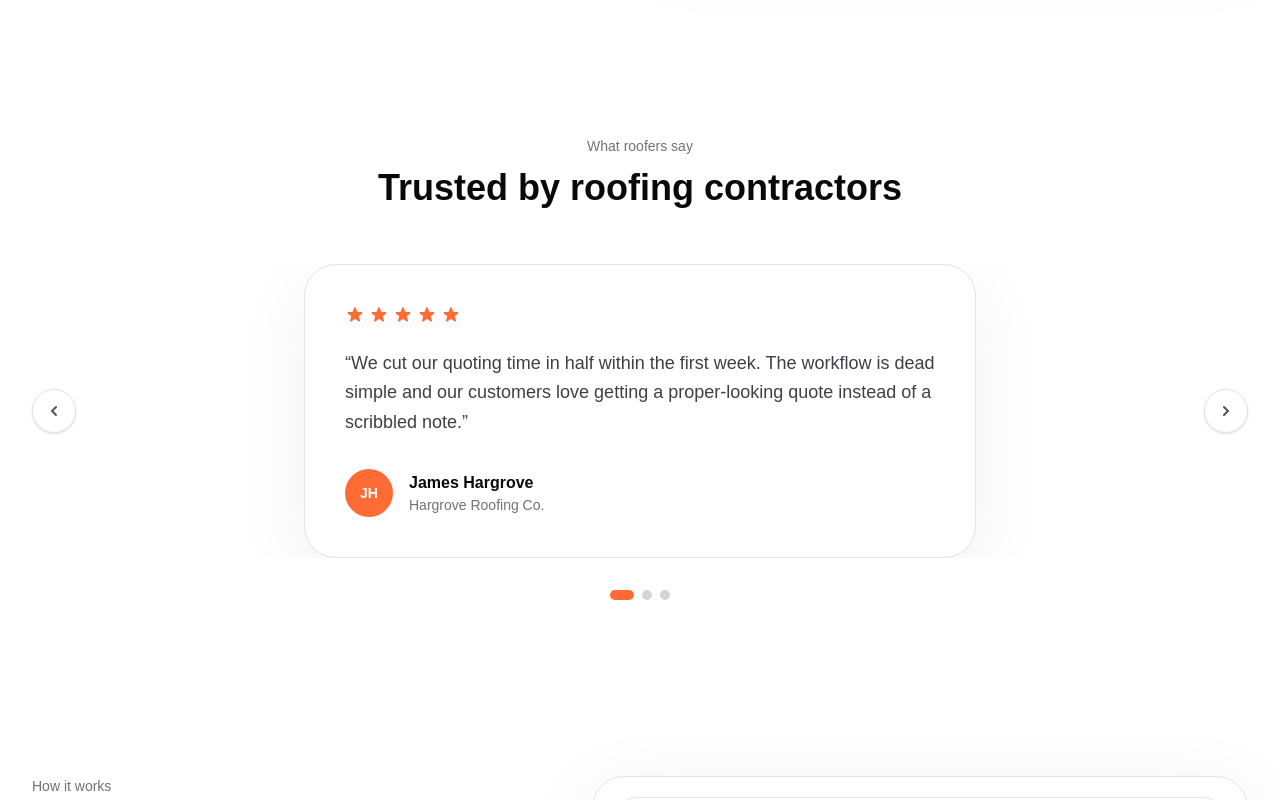
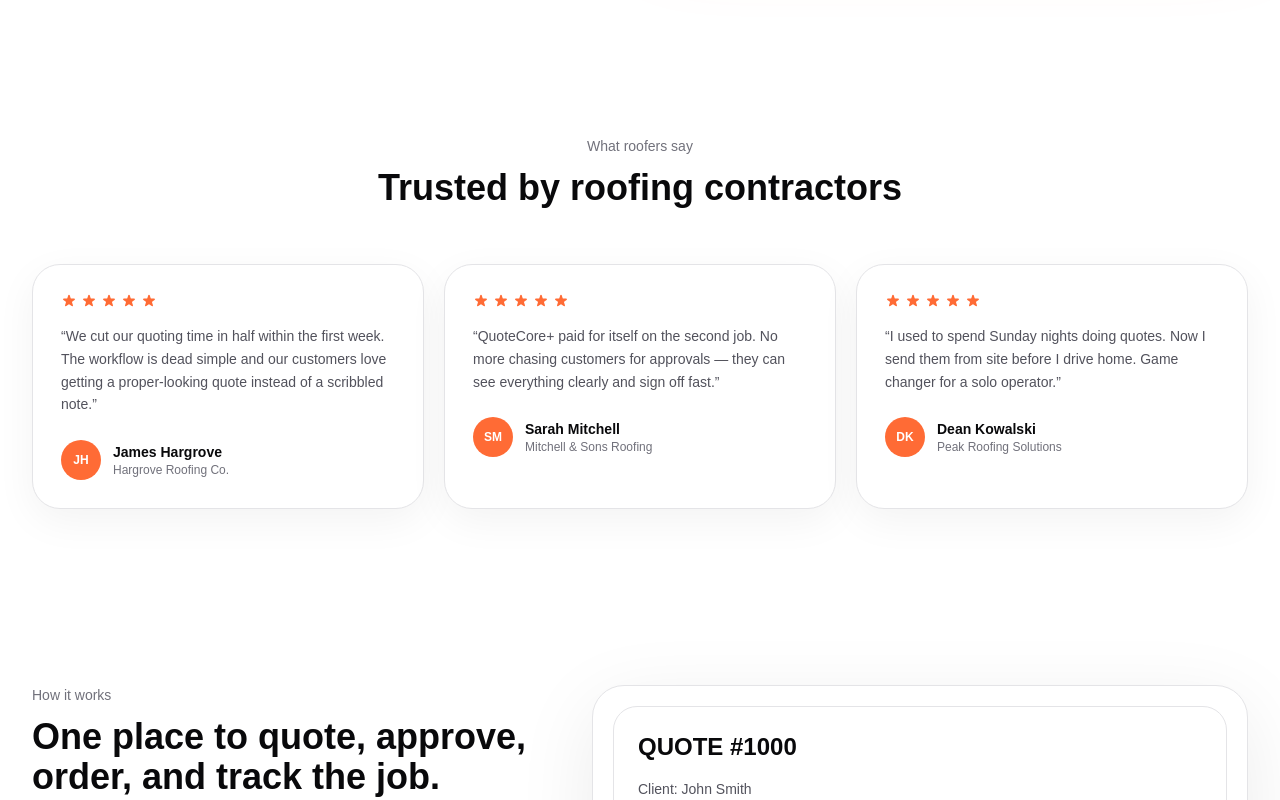
Before and after one commit to barrytheai/quotecore, a Next.js app: page / in a window 1280 px wide. Shown: the part 633-1433 px from the top of the page. Built offline with nearby package versions, Linux system fonts and the light colour scheme.

Commit message:
feat: testimonials - 3-column grid layout

```diff
--- a/app/page.tsx
+++ b/app/page.tsx
@@ -6,7 +6,6 @@ export default function HomePage() {
   const videoRef = useRef<HTMLVideoElement | null>(null);
   const [isMuted, setIsMuted] = useState(true);
   const [isPaused, setIsPaused] = useState(false);
-  const [activeTestimonial, setActiveTestimonial] = useState(0);
 
   const toggleMute = () => {
     const video = videoRef.current;
@@ -284,79 +283,35 @@ export default function HomePage() {
             <h2 className="mt-3 text-3xl font-semibold sm:text-4xl">Trusted by roofing contractors</h2>
           </div>
 
-          <div className="relative mt-14">
-            {/* Cards */}
-            <div className="overflow-hidden">
+          <div className="mt-14 grid grid-cols-1 gap-5 sm:grid-cols-3">
+            {testimonials.map((t) => (
               <div
-                className="flex transition-transform duration-500 ease-in-out"
-                style={{ transform: `translateX(-${activeTestimonial * 100}%)` }}
+                key={t.name}
+                className="pill-shimmer rounded-[1.75rem] border border-zinc-200 bg-white p-7 shadow-[0_12px_40px_rgba(0,0,0,0.05)]"
               >
-                {testimonials.map((t) => (
-                  <div key={t.name} className="w-full shrink-0 px-4">
-                    <div className="pill-shimmer mx-auto max-w-2xl rounded-[2rem] border border-zinc-200 bg-white p-10 shadow-[0_20px_80px_rgba(0,0,0,0.06)]">
                 {/* Stars */}
                 <div className="flex gap-1">
                   {[...Array(5)].map((_, i) => (
-                          <svg key={i} className="h-5 w-5 text-[#FF6B35]" viewBox="0 0 20 20" fill="currentColor">
+                    <svg key={i} className="h-4 w-4 text-[#FF6B35]" viewBox="0 0 20 20" fill="currentColor">
                       <path d="M9.049 2.927c.3-.921 1.603-.921 1.902 0l1.07 3.292a1 1 0 00.95.69h3.462c.969 0 1.371 1.24.588 1.81l-2.8 2.034a1 1 0 00-.364 1.118l1.07 3.292c.3.921-.755 1.688-1.54 1.118l-2.8-2.034a1 1 0 00-1.175 0l-2.8 2.034c-.784.57-1.838-.197-1.539-1.118l1.07-3.292a1 1 0 00-.364-1.118L2.98 8.72c-.783-.57-.38-1.81.588-1.81h3.461a1 1 0 00.951-.69l1.07-3.292z" />
                     </svg>
                   ))}
                 </div>
 
                 {/* Quote */}
-                      <p className="mt-6 text-lg leading-relaxed text-zinc-700">&ldquo;{t.quote}&rdquo;</p>
+                <p className="mt-4 text-sm leading-relaxed text-zinc-600">&ldquo;{t.quote}&rdquo;</p>
 
                 {/* Author */}
-                      <div className="mt-8 flex items-center gap-4">
-                        <div className="flex h-12 w-12 shrink-0 items-center justify-center rounded-full bg-[#FF6B35] text-sm font-semibold text-white">
+                <div className="mt-6 flex items-center gap-3">
+                  <div className="flex h-10 w-10 shrink-0 items-center justify-center rounded-full bg-[#FF6B35] text-xs font-semibold text-white">
                     {t.initials}
                   </div>
                   <div>
-                          <p className="font-semibold text-zinc-950">{t.name}</p>
-                          <p className="text-sm text-zinc-500">{t.business}</p>
+                    <p className="text-sm font-semibold text-zinc-950">{t.name}</p>
+                    <p className="text-xs text-zinc-500">{t.business}</p>
                   </div>
                 </div>
               </div>
-                  </div>
-                ))}
-              </div>
-            </div>
-
-            {/* Prev / Next arrows */}
-            <button
-              type="button"
-              onClick={() => setActiveTestimonial((p) => (p - 1 + testimonials.length) % testimonials.length)}
-              className="absolute left-0 top-1/2 -translate-y-1/2 inline-flex h-11 w-11 items-center justify-center rounded-full border border-zinc-200 bg-white shadow-sm transition-colors hover:bg-zinc-50"
-              aria-label="Previous testimonial"
-            >
-              <svg className="h-5 w-5 text-zinc-600" viewBox="0 0 20 20" fill="currentColor">
-                <path fillRule="evenodd" d="M12.707 5.293a1 1 0 010 1.414L9.414 10l3.293 3.293a1 1 0 01-1.414 1.414l-4-4a1 1 0 010-1.414l4-4a1 1 0 011.414 0z" clipRule="evenodd" />
-              </svg>
-            </button>
-            <button
-              type="button"
-              onClick={() => setActiveTestimonial((p) => (p + 1) % testimonials.length)}
-              className="absolute right-0 top-1/2 -translate-y-1/2 inline-flex h-11 w-11 items-center justify-center rounded-full border border-zinc-200 bg-white shadow-sm transition-colors hover:bg-zinc-50"
-              aria-label="Next testimonial"
-            >
-              <svg className="h-5 w-5 text-zinc-600" viewBox="0 0 20 20" fill="currentColor">
-                <path fillRule="evenodd" d="M7.293 14.707a1 1 0 010-1.414L10.586 10 7.293 6.707a1 1 0 011.414-1.414l4 4a1 1 0 010 1.414l-4 4a1 1 0 01-1.414 0z" clipRule="evenodd" />
-              </svg>
-            </button>
-          </div>
-
-          {/* Dots */}
-          <div className="mt-8 flex justify-center gap-2">
-            {testimonials.map((_, i) => (
-              <button
-                key={i}
-                type="button"
-                onClick={() => setActiveTestimonial(i)}
-                className={`h-2.5 rounded-full transition-all duration-300 ${
-                  i === activeTestimonial ? "w-6 bg-[#FF6B35]" : "w-2.5 bg-zinc-300"
-                }`}
-                aria-label={`Go to testimonial ${i + 1}`}
-              />
             ))}
           </div>
         </section>
```
Lines whose indentation alone changed are shown as unchanged.
